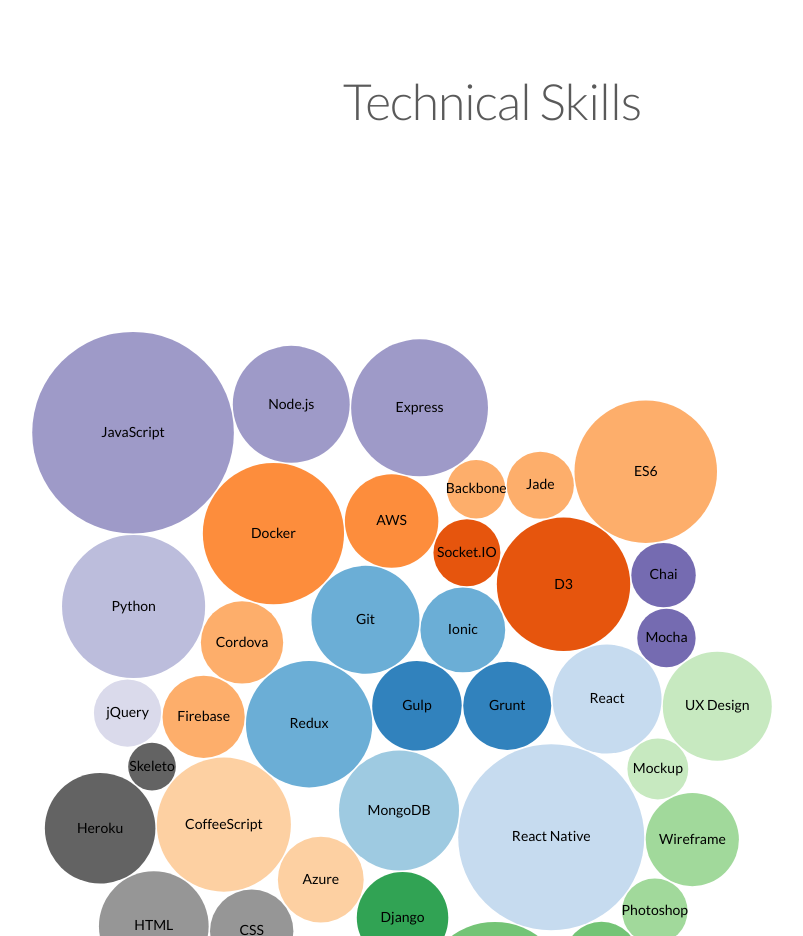
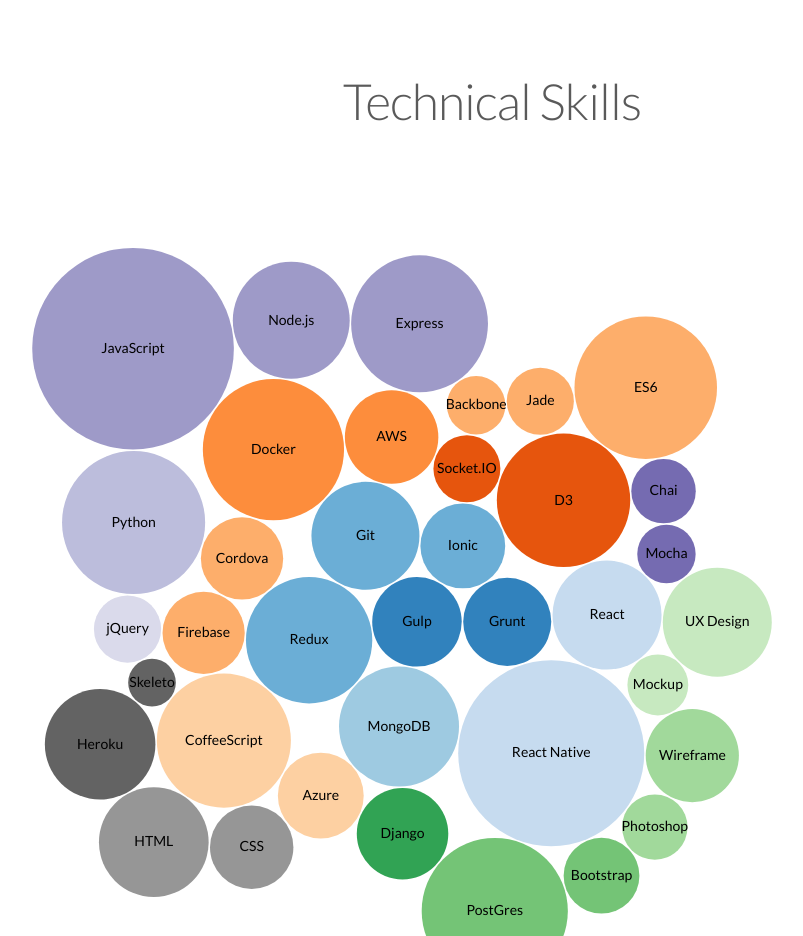
Before and after one commit to SunyoungKim508/resume, a website: page assets/index.html in a window 1280 px wide. Shown: the part 4480-5416 px from the top of the page, without its empty margins (148-951 px from the left). Drawn offline with nearby package versions, Linux system fonts and the light colour scheme.

```diff
--- a/assets/index.html
+++ b/assets/index.html
@@ -225,9 +225,8 @@
 
       <!-- Three columns of text below the carousel -->
       <h4 class="featurette-heading text-center" id="contact">Technical Skills</h4>
-      <div class="break row"></div>
 
-      <div id="tech"></div>
+      <div id="tech" class="center-block"></div>
 
       <hr class="featurette-divider">
 
```
